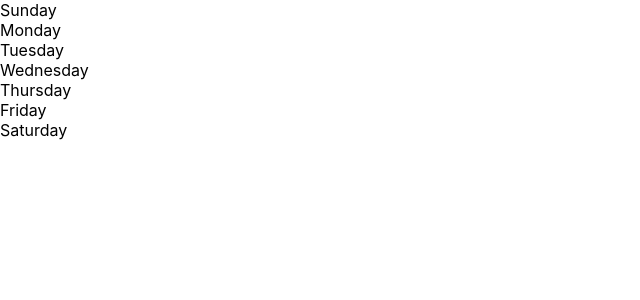
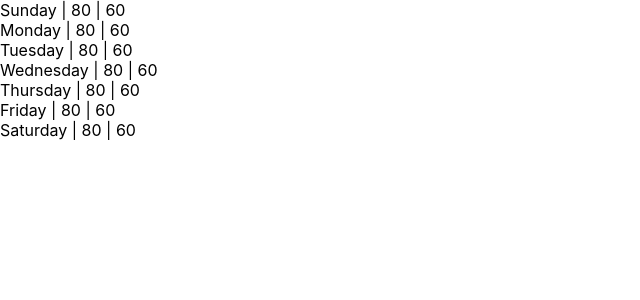
Before and after one commit to samblissard/weather-forecast-react, a React (Create React App) app: page / in a window 1280 px wide. Shown: the top 300 px of the page, without its empty margins (0-640 px from the left). Built offline with nearby package versions, Linux system fonts and the light colour scheme.

Commit message:
Show high/low in daily forecast

```diff
--- a/src/components/DailyForecast.js
+++ b/src/components/DailyForecast.js
@@ -2,8 +2,12 @@ import React, { Component } from 'react'
 
 export class DailyForecast extends Component {
   render() {
+    const { day, high, low } = this.props.forecast
+
     return (
-      <div>{this.props.forecast.day}</div>
+      <div>
+        {day} | {high} | {low}
+      </div>
     )
   }
 }
```
